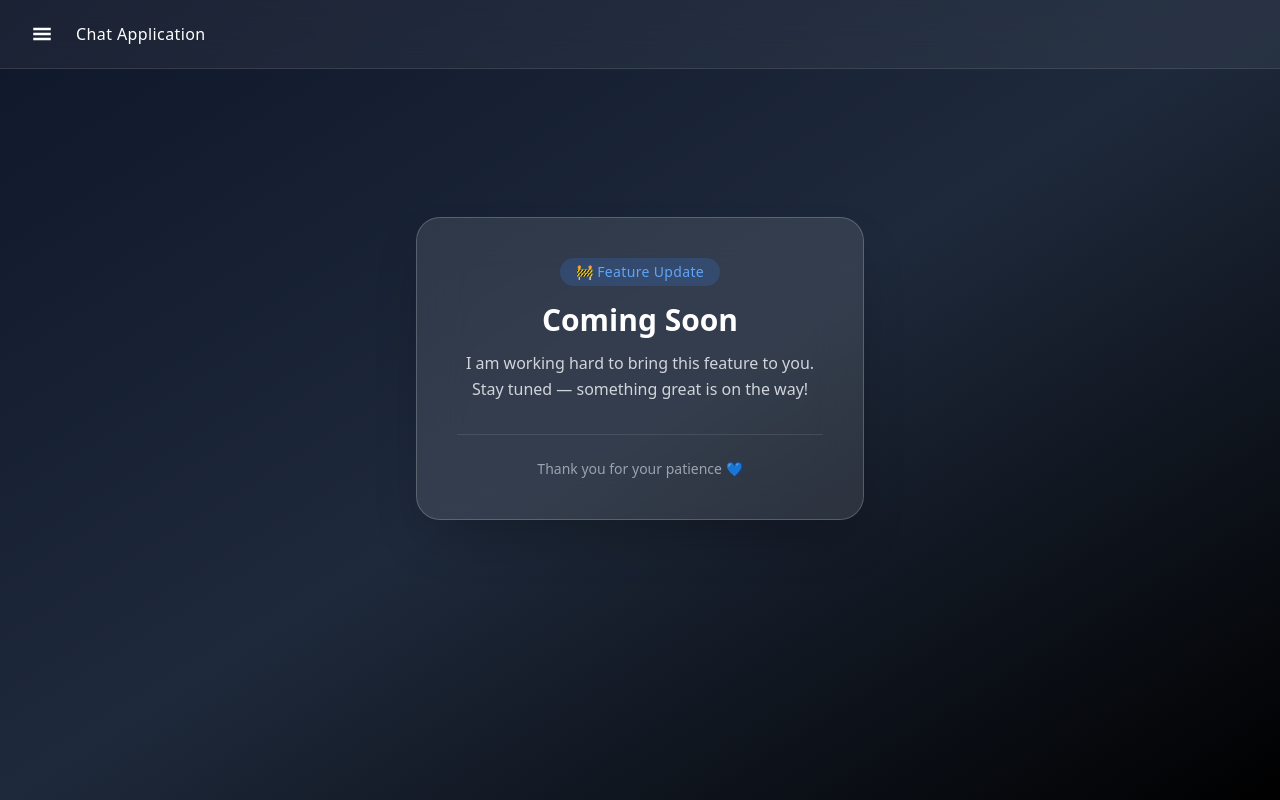
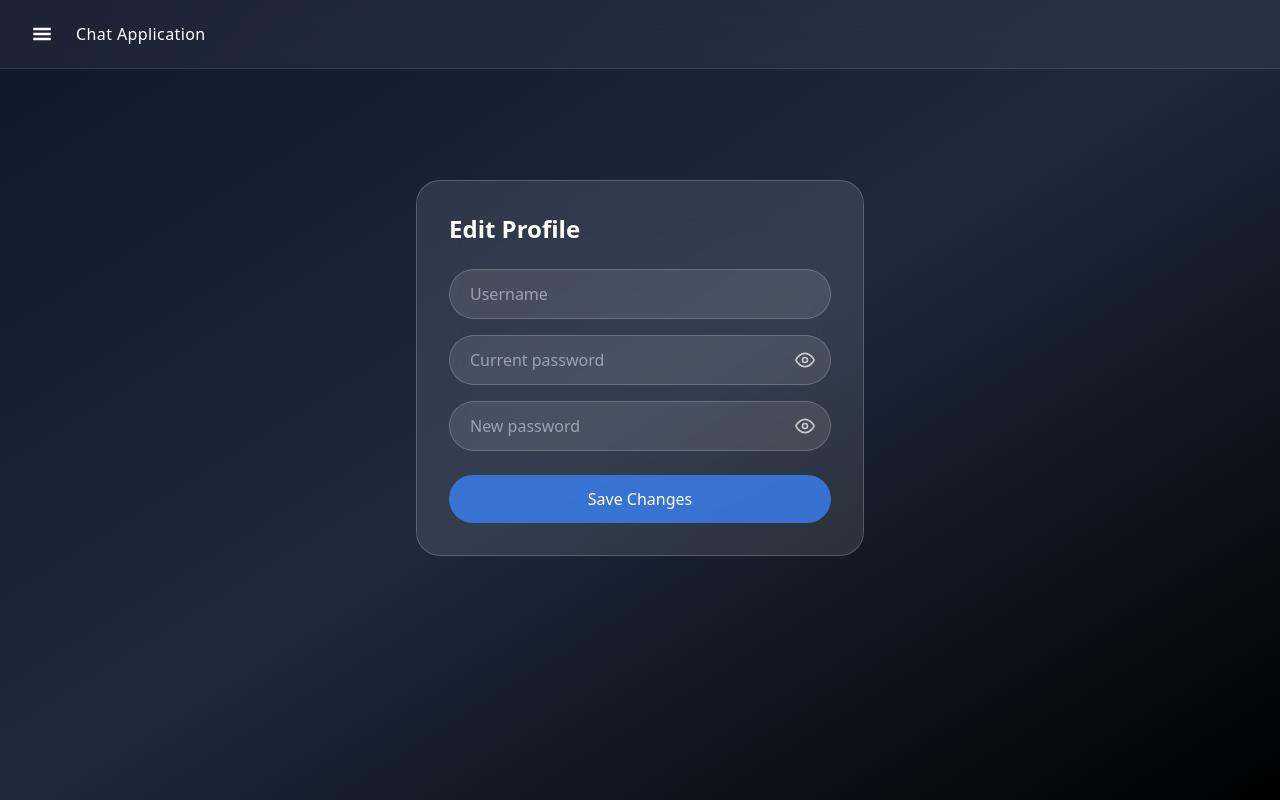
Before and after one commit to vansh12125/Chat-App-Frontene, a React (Vite) app: page /profile in a window 1280 px wide. Built offline with nearby package versions, Linux system fonts and the light colour scheme; no server answers; sample sign-in values are in the browser's storage.

Commit message:
feat: update react-icons to version 5.5.0 and enhance chat functionalities

```diff
--- a/package.json
+++ b/package.json
@@ -17,7 +17,7 @@
     "react": "^18.3.1",
     "react-dom": "^18.3.1",
     "react-hot-toast": "^2.4.1",
-    "react-icons": "^5.4.0",
+    "react-icons": "^5.5.0",
     "react-router": "^7.0.2",
     "sockjs-client": "^1.6.1",
     "vite-plugin-pwa": "^1.2.0"
--- a/src/components/CreateRoom.jsx
+++ b/src/components/CreateRoom.jsx
@@ -27,7 +27,7 @@ const CreateRoom = () => {
 
   async function handleCreateRoom() {
     if (!validateInput()) return;
-    const response = await createRoom(roomName, user.username);
+    const response = await createRoom(roomName, user.id,user.username);
     setRoomId(response.roomId);
     setOpen(true);
     toast.success("Room created successfully 🎉");
--- a/src/components/EditProfile.jsx
+++ b/src/components/EditProfile.jsx
@@ -1,98 +1,152 @@
-const ComingSoon = () => {
-  return (
-    <div className="w-full h-full flex items-center justify-center px-4">
-      <div className="w-full max-w-md text-center p-10 rounded-3xl
-                      backdrop-blur-xl bg-white/10 border border-white/20
-                      shadow-2xl">
-        <span className="inline-block mb-4 px-4 py-1 rounded-full
-                         bg-blue-500/20 text-blue-400 text-sm tracking-wide">
-          🚧 Feature Update
-        </span>
+import { useEffect, useState, useContext } from "react";
+import { getProfile, updateProfile } from "../services/AuthService";
+import { AuthContext } from "../context/AuthContext";
+import toast from "react-hot-toast";
+import { FiEye, FiEyeOff } from "react-icons/fi";
+
+const USERNAME_REGEX = /^[a-zA-Z0-9]{3,20}$/;
+
+const EditProfile = () => {
+  const { setUser } = useContext(AuthContext);
+
+  const [username, setUsername] = useState("");
+  const [originalUsername, setOriginalUsername] = useState("");
+
+  const [currentPassword, setCurrentPassword] = useState("");
+  const [newPassword, setNewPassword] = useState("");
+
+  const [showCurrentPassword, setShowCurrentPassword] = useState(false);
+  const [showNewPassword, setShowNewPassword] = useState(false);
+
+  const [loading, setLoading] = useState(true);
 
 
-        <h1 className="text-3xl font-bold text-white mb-3">
-          Coming Soon
-        </h1>
+  useEffect(() => {
+    getProfile()
+      .then((res) => {
+        setUsername(res.data.username);
+        setOriginalUsername(res.data.username);
+      })
+      .catch(() => {
+        toast.error("Session expired. Please login again.");
+      })
+      .finally(() => setLoading(false));
+  }, []);
 
 
-        <p className="text-gray-300 mb-8 leading-relaxed">
-          I am working hard to bring this feature to you.
-          Stay tuned — something great is on the way!
-        </p>
+  async function saveProfile() {
+    const payload = {};
 
 
-        <div className="h-px w-full bg-white/10 mb-6" />
+    if (username !== originalUsername) {
+      if (!USERNAME_REGEX.test(username)) {
+        toast.error("Invalid username format");
+        return;
+      }
+      payload.username = username;
+    }
 
 
-        <p className="text-sm text-gray-400">
-          Thank you for your patience 💙
-        </p>
+    if (currentPassword && newPassword) {
+      payload.currentPassword = currentPassword;
+      payload.newPassword = newPassword;
+    }
+
+    if (Object.keys(payload).length === 0) {
+      toast("Nothing to update");
+      return;
+    }
+
+    try {
+      const res = await updateProfile(payload);
+
+
+      if (res.data.token) {
+        localStorage.setItem("token", res.data.token);
+      }
+
+
+      if (res.data.user) {
+        localStorage.setItem("user", JSON.stringify(res.data.user));
+        setUser(res.data.user);
+        setOriginalUsername(res.data.user.username);
+      }
+
+
+      setCurrentPassword("");
+      setNewPassword("");
+      setShowCurrentPassword(false);
+      setShowNewPassword(false);
+
+      toast.success("Profile updated 🎉");
+    } catch (err) {
+      toast.error(err.response?.data || "Update failed");
+    }
+  }
+
+  if (loading) return null;
+
+  return (
+    <div className="max-w-md mx-auto backdrop-blur-xl bg-white/10 border border-white/20 p-8 rounded-3xl w-full">
+      <h1 className="text-2xl font-semibold text-white mb-6">
+        Edit Profile
+      </h1>
+
+      {}
+      <input
+        value={username}
+        onChange={(e) => setUsername(e.target.value)}
+        placeholder="Username"
+        className="w-full mb-4 px-5 py-3 rounded-full bg-white/10 border border-white/20
+                   text-white focus:outline-none focus:ring-2 focus:ring-blue-500/50"
+      />
+
+      {}
+      <div className="relative mb-4">
+        <input
+          type={showCurrentPassword ? "text" : "password"}
+          value={currentPassword}
+          onChange={(e) => setCurrentPassword(e.target.value)}
+          placeholder="Current password"
+          className="w-full px-5 py-3 pr-12 rounded-full bg-white/10 border border-white/20
+                     text-white focus:outline-none focus:ring-2 focus:ring-blue-500/50"
+        />
+        <button
+          type="button"
+          onClick={() => setShowCurrentPassword(!showCurrentPassword)}
+          className="absolute right-4 top-1/2 -translate-y-1/2 text-white/70 hover:text-black/70"
+        >
+          {showCurrentPassword ? <FiEyeOff size={20} /> : <FiEye size={20} />}
+        </button>
       </div>
+
+      {}
+      <div className="relative">
+        <input
+          type={showNewPassword ? "text" : "password"}
+          value={newPassword}
+          onChange={(e) => setNewPassword(e.target.value)}
+          placeholder="New password"
+          className="w-full px-5 py-3 pr-12 rounded-full bg-white/10 border border-white/20
+                     text-white focus:outline-none focus:ring-2 focus:ring-blue-500/50"
+        />
+        <button
+          type="button"
+          onClick={() => setShowNewPassword(!showNewPassword)}
+          className="absolute right-4 top-1/2 -translate-y-1/2 text-white/70 hover:text-black/70"
+        >
+          {showNewPassword ? <FiEyeOff size={20} /> : <FiEye size={20} />}
+        </button>
+      </div>
+
+      <button
+        onClick={saveProfile}
+        className="w-full mt-6 py-3 rounded-full bg-blue-500/80 hover:bg-blue-500 transition"
+      >
+        Save Changes
+      </button>
     </div>
   );
 };
 
-export default ComingSoon;
-
-
-// import { useEffect, useState } from "react";
-// import { getProfile, updateProfile } from "../services/AuthService";
-// import toast from "react-hot-toast";
-
-// const USERNAME_REGEX = /^[a-zA-Z0-9]{3,20}$/;
-
-// const EditProfile = () => {
-//   const [username, setUsername] = useState("");
-//   const [loading, setLoading] = useState(true);
-
-//   useEffect(() => {
-//     getProfile()
-//       .then((res) => {
-//         console.log("Profile:", res.data);
-//         setUsername(res.data.username);
-//       })
-//       .catch((err) => {
-//         console.error(err);
-//         toast.error("Session expired. Please login again.");
-//       })
-//       .finally(() => setLoading(false));
-//   }, []);
-
-//   async function saveProfile() {
-//     if (!USERNAME_REGEX.test(username)) {
-//       toast.error("Invalid username format");
-//       return;
-//     }
-
-//     try {
-//       await updateProfile({ username });
-//       toast.success("Profile updated 🎉");
-//     } catch (err) {
-//       toast.error("Update failed");
-//     }
-//   }
-
-//   if (loading) return null;
-
-//   return (
-//     <div className="max-w-md mx-auto backdrop-blur-xl bg-white/10 border border-white/20 p-8 rounded-3xl">
-//       <h1 className="text-2xl font-semibold text-white mb-6">Edit Profile</h1>
-
-//       <input
-//         value={username}
-//         onChange={(e) => setUsername(e.target.value)}
-//         className="w-full px-5 py-3 rounded-full bg-white/10 border border-white/20
-//                    text-white focus:outline-none focus:ring-2 focus:ring-blue-500/50"
-//       />
-
-//       <button
-//         onClick={saveProfile}
-//         className="w-full mt-6 py-3 rounded-full bg-blue-500/80 hover:bg-blue-500 transition"
-//       >
-//         Save Changes
-//       </button>
-//     </div>
-//   );
-// };
-
-// export default EditProfile;
+export default EditProfile;
--- a/src/config/AxiosHelper.js
+++ b/src/config/AxiosHelper.js
@@ -5,6 +5,21 @@ export const baseURL = import.meta.env.VITE_API_URL;
 export const api = axios.create({
   baseURL,
 });
+
+
+api.interceptors.request.use(
+  (config) => {
+    const token = localStorage.getItem("token");
+
+    if (token) {
+      config.headers.Authorization = `Bearer ${token}`;
+    }
+
+    return config;
+  },
+  (error) => Promise.reject(error)
+);
+
 
 api.interceptors.response.use(
   (res) => res,
--- a/src/context/AuthContext.jsx
+++ b/src/context/AuthContext.jsx
@@ -26,7 +26,9 @@ export const AuthProvider = ({ children }) => {
 
   useEffect(() => {
     const savedUser = localStorage.getItem("user");
-    if (savedUser) {
+    const token = localStorage.getItem("token");
+
+    if (savedUser && token) {
       setUser(JSON.parse(savedUser));
     }
     setLoading(false);
--- a/src/services/AuthService.js
+++ b/src/services/AuthService.js
@@ -17,3 +17,11 @@ export const getProfile = () =>
 
 export const updateProfile = (data) =>
   api.put("/auth/profile", data);
+
+export const deleteRoom = (roomId) =>
+  api.delete(`/rooms/room/${roomId}`);
+
+export const removeUserJoined = async (roomId) => {
+  const res = await api.post("/auth/leave", { roomId });
+  return res.data;
+};
--- a/src/services/RoomService.js
+++ b/src/services/RoomService.js
@@ -1,12 +1,13 @@
 import toast from "react-hot-toast";
 import { api } from "../config/AxiosHelper";
 
-export const createRoom = async (roomName, user) => {
+export const createRoom = async (roomName, user,username) => {
   try {
 
     const response = await api.post("/rooms/room", {
       roomName,
       "createdBy": user,
+      "username": username
     });
 
     return response.data;
```
Also changed, not shown: src/components/ChatPage.jsx (+61 -40 lines), src/components/JoinRoom.jsx (+29 -3 lines), src/components/Login.jsx (+15 -2 lines), src/components/Register.jsx (+17 -9 lines), 1 other file (tests, documents, lock files or other folders).
